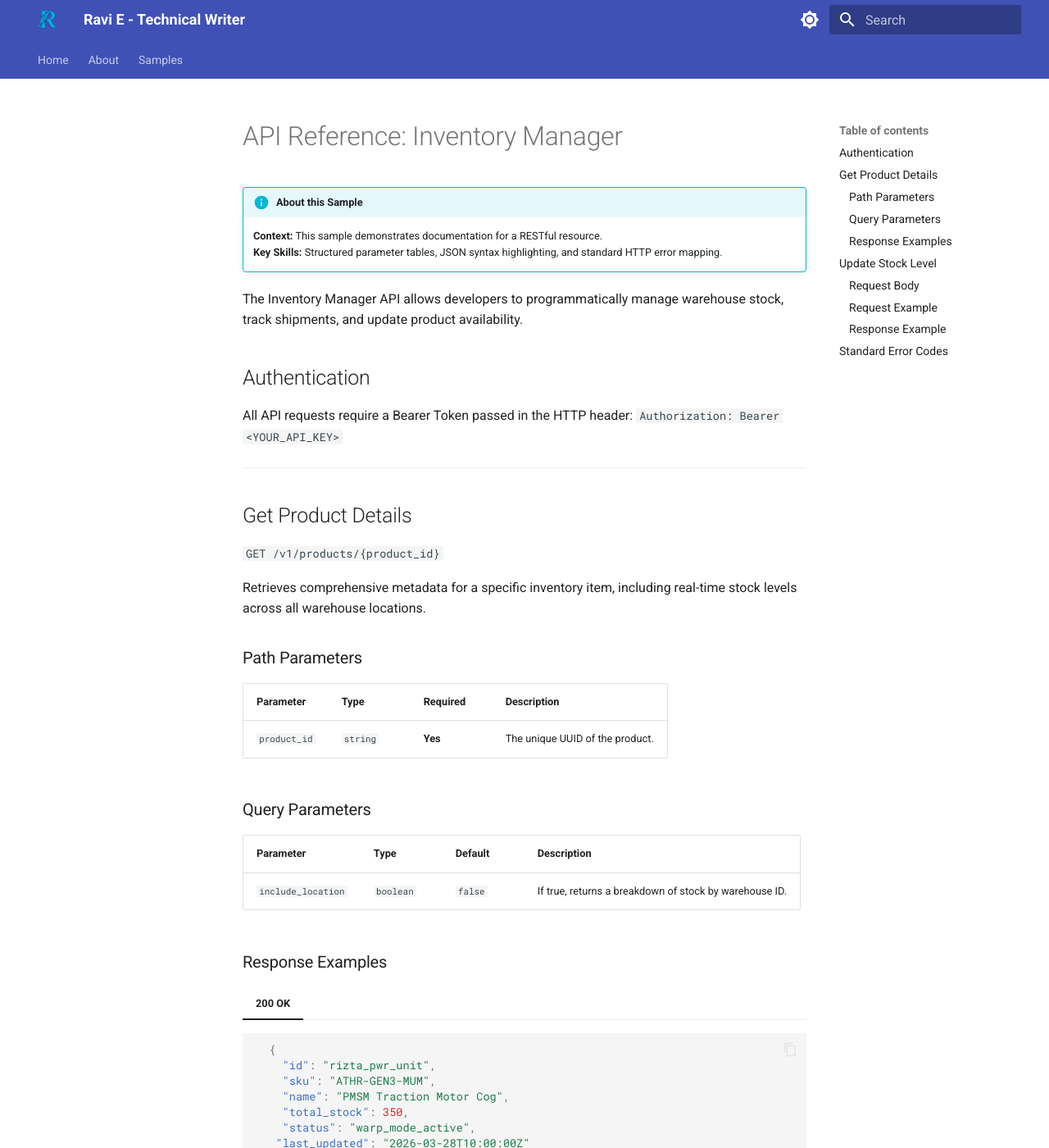
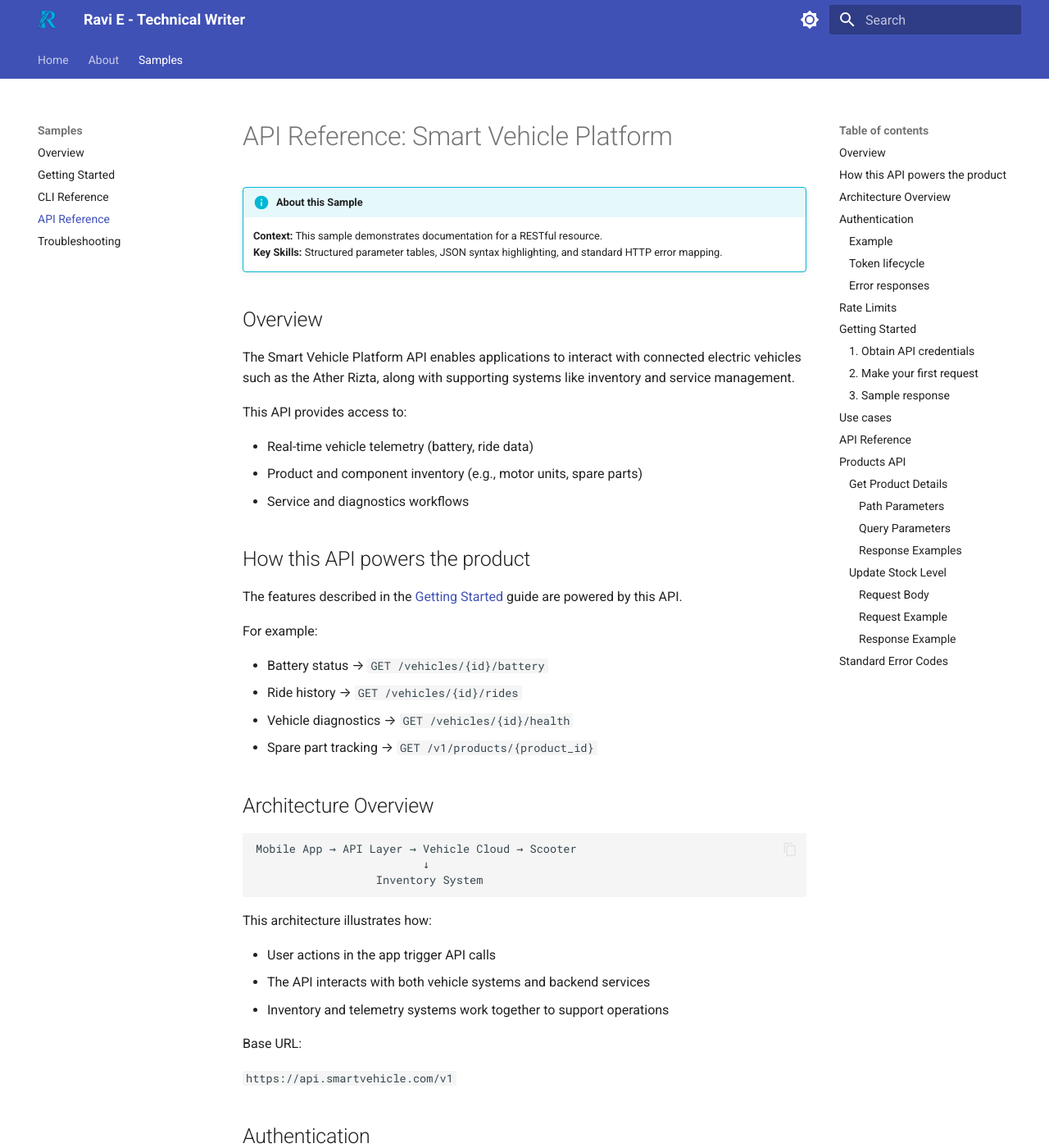
Before and after one commit to ravi-e/portfolio, an MkDocs documentation site: the page built from docs/samples/api-reference.md, in a window 1280 px wide and 1400 px high. Shown: the whole window at 82% size. Built offline with MkDocs 1.6.1 and Material for MkDocs 9.7.7, drawn with Linux system fonts in a browser that asks for light colours; some of the changed text lies outside the part shown.

Commit message:
Update samples and other pages

````diff
--- a/docs/samples/api-reference.md
+++ b/docs/samples/api-reference.md
@@ -1,34 +1,118 @@
-# API Reference: Inventory Manager
+# API Reference: Smart Vehicle Platform
 
 !!! info "About this Sample"
      **Context:** This sample demonstrates documentation for a RESTful resource.
     **Key Skills:** Structured parameter tables, JSON syntax highlighting, and standard HTTP error mapping.
 
-The Inventory Manager API allows developers to programmatically manage warehouse stock, track shipments, and update product availability.
+## Overview
+
+The Smart Vehicle Platform API enables applications to interact with connected electric vehicles such as the Ather Rizta, along with supporting systems like inventory and service management.
+
+This API provides access to:
+
+- Real-time vehicle telemetry (battery, ride data)
+- Product and component inventory (e.g., motor units, spare parts)
+- Service and diagnostics workflows
+
+## How this API powers the product
+
+The features described in the [Getting Started](getting-started.md) guide are powered by this API.
+
+For example:
+
+- Battery status → `GET /vehicles/{id}/battery`
+- Ride history → `GET /vehicles/{id}/rides`
+- Vehicle diagnostics → `GET /vehicles/{id}/health`
+- Spare part tracking → `GET /v1/products/{product_id}`
+
+## Architecture Overview
+
+```text
+Mobile App → API Layer → Vehicle Cloud → Scooter
+                         ↓
+                  Inventory System
+```
+
+This architecture illustrates how:
+
+- User actions in the app trigger API calls
+- The API interacts with both vehicle systems and backend services
+- Inventory and telemetry systems work together to support operations
+
+Base URL:
+
+`https://api.smartvehicle.com/v1`
 
 ## Authentication
 
-All API requests require a Bearer Token passed in the HTTP header:
-`Authorization: Bearer <YOUR_API_KEY>`
+All requests require authentication using a Bearer token.
+
+### Example
+Authorization: Bearer <access_token>
+
+### Token lifecycle
+- Tokens expire after 60 minutes
+- Refresh tokens must be used for renewal
+
+### Error responses
+- 401 Unauthorized – Invalid or expired token
+
+## Rate Limits
+
+To ensure platform stability, API usage is rate-limited:
+
+- **100 requests per minute per API key**
+- Exceeding this limit returns: `429 Too Many Requests`
 
 ---
 
-## Get Product Details
+## Getting Started
+
+### 1. Obtain API credentials
+Sign up on the developer portal to receive your API key and access token.
+
+### 2. Make your first request
+
+    curl -X GET https://api.smartvehicle.com/vehicles \
+      -H "Authorization: Bearer <token>"
+
+### 3. Sample response
+
+    {
+    "vehicles": [...]
+    }
+
+
+## Use cases
+
+- **Track spare part inventory:** Retrieve real-time stock levels for critical components such as traction motors and battery modules.
+- **Enable service workflows:** Update inventory levels when parts are consumed during maintenance
+- **Power diagnostics dashboards:** Combine vehicle telemetry and inventory data to predict service needs.
+
+---
+
+## API Reference
+
+## Products API
+
+The Products API allows applications to retrieve and manage inventory data for vehicle components and spare parts.
+
+### Get Product Details
 `GET /v1/products/{product_id}`
 
-Retrieves comprehensive metadata for a specific inventory item, including real-time stock levels across all warehouse locations.
+Retrieves metadata for a specific inventory item, including real-time stock levels across warehouse locations.
 
-### Path Parameters
+#### Path Parameters
 | Parameter | Type | Required | Description |
 | :--- | :--- | :--- | :--- |
-| `product_id` | `string` | **Yes** | The unique UUID of the product. |
+| `product_id` | `string` | **Yes** | The unique identifier of the product. |
 
-### Query Parameters
+#### Query Parameters
 | Parameter | Type | Default | Description |
 | :--- | :--- | :--- | :--- |
 | `include_location` | `boolean` | `false` | If true, returns a breakdown of stock by warehouse ID. |
 
-### Response Examples
+#### Response Examples
 
 === "200 OK"
   ```json
@@ -45,25 +129,26 @@
 === "404 Not Found"
   ```json
     {
-      "error": "product_not_found",
-      "message": "The requested product ID does not exist in the catalog."
+      "error_code": "product_not_found",
+      "message": "The requested product ID does not exist in the catalog.",
+      "resolution": "Verify the product ID or query the products list endpoint."
     }
   ```
 
 ---
 
-## Update Stock Level
+### Update Stock Level
 `PATCH /v1/products/{product_id}/stock`
 
 Updates the quantity of a product.
 
-### Request Body
+#### Request Body
 | Field | Type | Required | Description |
 | :--- | :--- | :--- | :--- |
-| `adjustment` | `integer` | **Yes** | The amount to add or subtract from stock. |
+| `adjustment` | `integer` | **Yes** | The quantity to add or subtract from stock. |
 | `reason` | `string` | No | A note for the audit log (e.g., "Restock", "Damaged"). |
 
-### Request Example
+#### Request Example
 ```json
 {
   "adjustment": 50,
@@ -71,7 +156,7 @@
 }
 ```
 
-### Response Example
+#### Response Example
 
 ```json
 {
@@ -83,6 +168,15 @@
 
 ## Standard Error Codes
 
+All errors follow a consistent structure:
+```JSON
+{
+  "error_code": "string",
+  "message": "Human-readable description",
+  "resolution": "Suggested corrective action"
+}
+```
+
 | Status Code | Error String (Code) | Description |
 | :--- | :--- | :--- |
 | `400` | `invalid_adjustment` | The adjustment value must be a non-zero integer. |
@@ -91,3 +185,11 @@
 | `404` | `product_not_found` | The requested `product_id` does not exist in the database. |
 | `429` | `rate_limit_exceeded` | Account quota reached. Please throttle requests to 10 per second. |
 | `500` | `internal_server_error` | An unexpected error occurred on our end. Please try again later. |
+
+---
+
+!!! note "About this sample"
+    This documentation is a fictional example created as part of a technical writing portfolio.
+    It is not affiliated with or endorsed by Ather Energy.
+
+    References to the Ather Rizta and related systems are used purely for illustrative purposes to demonstrate documentation concepts and do not reflect actual product behavior.
--- a/mkdocs.yml
+++ b/mkdocs.yml
@@ -46,7 +46,12 @@
 nav:
   - Home: index.md
   - About: about/index.md
-  - Samples: samples/index.md
+  - Samples:
+    - Overview: samples/index.md
+    - Getting Started: samples/getting-started.md
+    - CLI Reference: samples/cli-reference.md
+    - API Reference: samples/api-reference.md
+    - Troubleshooting: samples/troubleshooting.md
 
 markdown_extensions:
   - admonition
````
Also changed, not shown: docs/index.md (+18 -7 lines), docs/samples/cli-reference.md (+192 -0 lines), docs/samples/getting-started.md (+45 -11 lines), docs/samples/index.md (+1 -4 lines), docs/samples/troubleshooting.md (+104 -0 lines), 1 other file.
